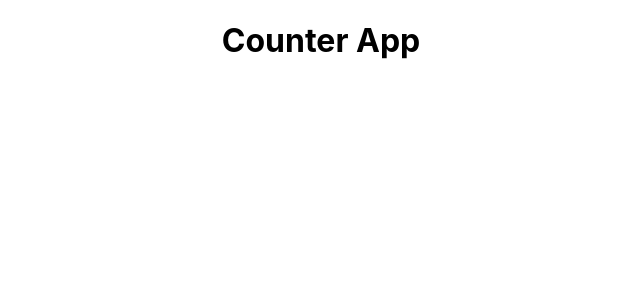
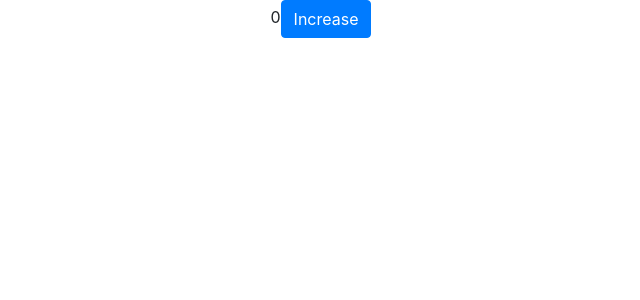
Before and after one commit to ShaonKhansur/counter-app, a React (Create React App) app: page / in a window 1280 px wide. Shown: the top 300 px of the page, without its empty margins (319-959 px from the left). Built offline with nearby package versions, Linux system fonts and the light colour scheme.

Commit message:
bootstrap added. and counter component some code implement

```diff
--- a/package.json
+++ b/package.json
@@ -3,6 +3,7 @@
   "version": "0.1.0",
   "private": true,
   "dependencies": {
+    "bootstrap": "^4.3.1",
     "react": "^16.9.0",
     "react-dom": "^16.9.0",
     "react-scripts": "3.1.2"
--- a/src/App.js
+++ b/src/App.js
@@ -1,10 +1,11 @@
 import React from 'react';
+import Counter from './components/counter';
 import './App.css';
 
 function App() {
   return (
     <div className="App">
-      <h1>Counter App</h1>
+      <Counter />
     </div>
   );
 }
--- a/src/components/counter.jsx
+++ b/src/components/counter.jsx
@@ -1,13 +1,26 @@
 import React, { Component } from 'react';
 
 class Counter extends Component {
-    state = {  }
+    state = {
+        count: 0
+     }
+
+     handleIncrease = () => {
+        const {count} = this.state;
+        this.setState({count: count + 1});
+    };
     render() {
         return (
             <div>
-
+                <label>{this.state.count}</label>
+                <button
+                    className="btn btn-primary"
+                    onClick={this.handleIncrease}
+                    >
+                    Increase
+                </button>
             </div>
-         );
+            );
     }
 }
 
--- a/src/index.js
+++ b/src/index.js
@@ -3,6 +3,7 @@ import ReactDOM from 'react-dom';
 import './index.css';
 import App from './App';
 import * as serviceWorker from './serviceWorker';
+import 'bootstrap/dist/css/bootstrap.css';
 
 ReactDOM.render(<App />, document.getElementById('root'));
 
```
Also changed, not shown: 1 other file (tests, documents, lock files or other folders).
